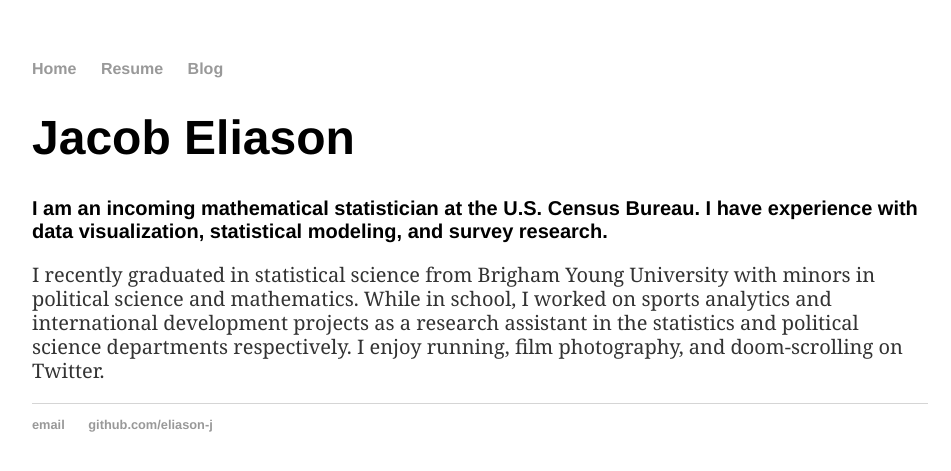
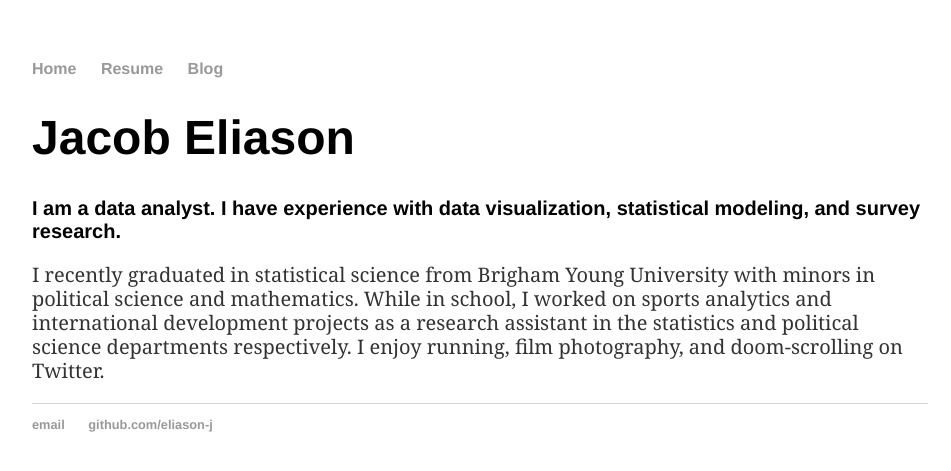
Before and after one commit to eliason-j/eliason-j.github.io, a Jekyll site: the page built from index.html, in a window 1280 px wide. Shown: the top 471 px of the page, without its empty margins (160-1111 px from the left). Built offline with Jekyll 4.4.1, drawn with Linux system fonts in a browser that asks for light colours.

Commit message:
change job title

```diff
--- a/index.html
+++ b/index.html
@@ -4,6 +4,6 @@ title: Jacob Eliason
 ---
 <div class="blurb">
 	<h1>Jacob Eliason</h1>
-	<h2>I am an incoming mathematical statistician at the U.S. Census Bureau. I have experience with data visualization, statistical modeling, and survey research.</h2>
+	<h2>I am a data analyst. I have experience with data visualization, statistical modeling, and survey research.</h2>
 	<p>I recently graduated in statistical science from Brigham Young University with minors in political science and mathematics. While in school, I worked on sports analytics and international development projects as a research assistant in the statistics and political science departments respectively. I enjoy running, film photography, and doom-scrolling on Twitter.</p>
 </div><!-- /.blurb -->
```
